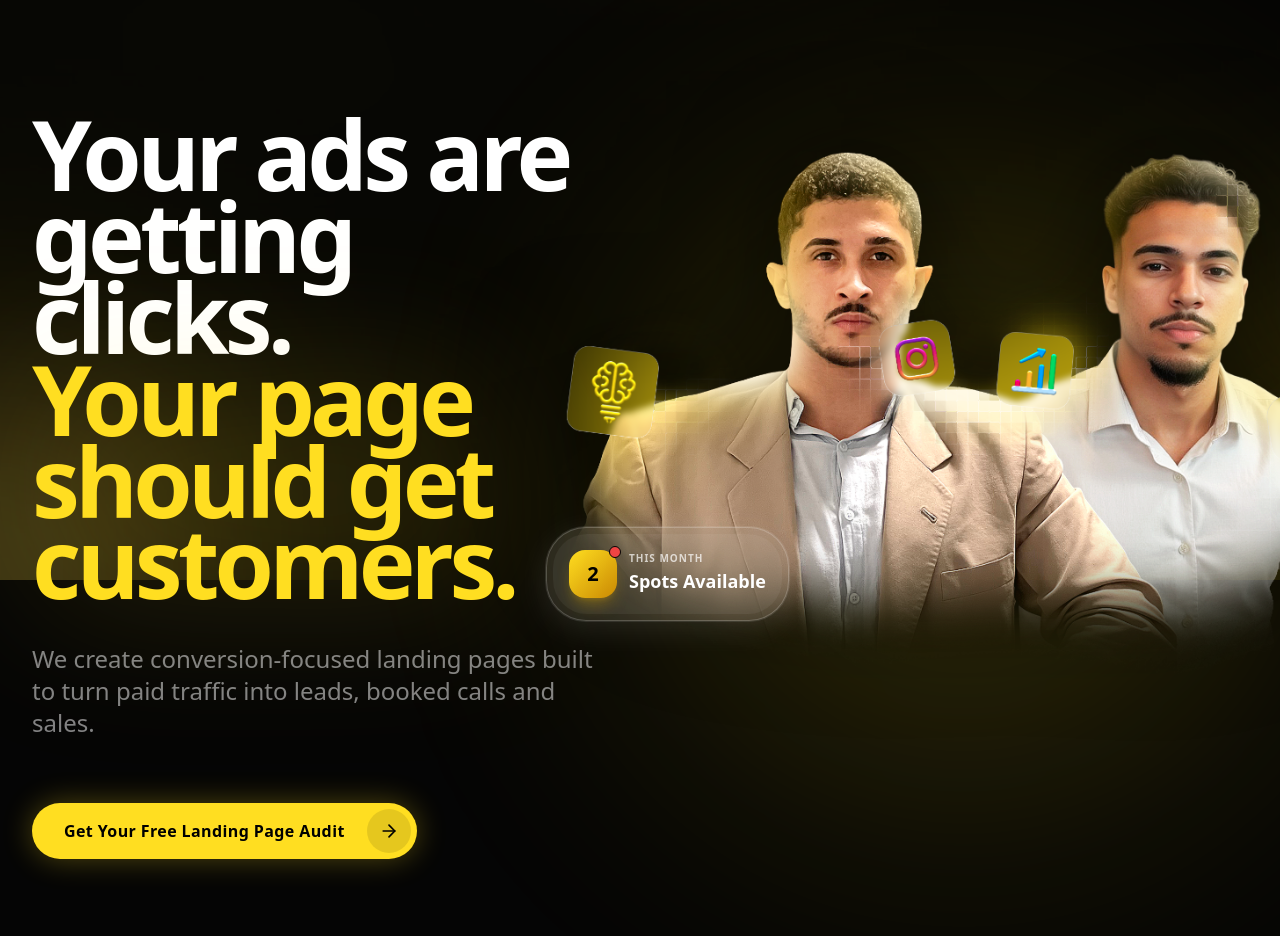
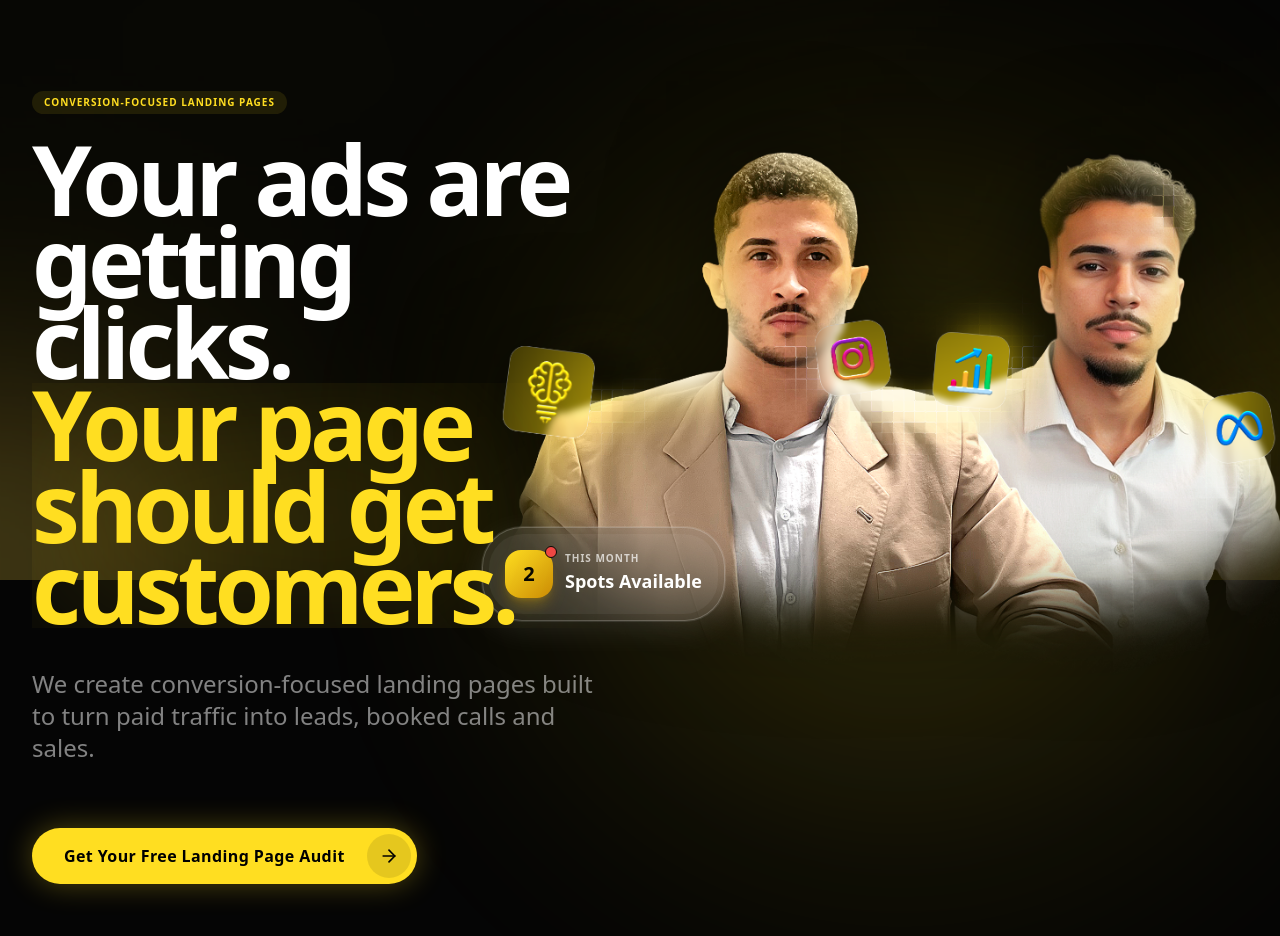
Before and after one commit to emersonbruno46-debug/idealsolutionsen, a React (Vite) app: page / in a window 1280 px wide. Shown: the part 220-1156 px from the top of the page. Built offline with nearby package versions, Linux system fonts and the light colour scheme; the HTML template or start-up script is replaced by a standard one.

Commit message:
feat: modernize hero entrance animation with gsap

```diff
--- a/package.json
+++ b/package.json
@@ -10,10 +10,12 @@
     "preview": "vite preview"
   },
   "dependencies": {
+    "@gsap/react": "^2.1.2",
     "@radix-ui/react-tooltip": "^1.1.4",
     "class-variance-authority": "^0.7.1",
     "clsx": "^2.1.1",
     "framer-motion": "^11.11.17",
+    "gsap": "^3.15.0",
     "lucide-react": "^0.460.0",
     "react": "^18.3.1",
     "react-dom": "^18.3.1",
--- a/src/pages/PremiumLanding.tsx
+++ b/src/pages/PremiumLanding.tsx
@@ -1,5 +1,7 @@
 import { useState, useEffect, useRef } from "react";
 import { motion, AnimatePresence } from "framer-motion";
+import gsap from "gsap";
+import { useGSAP } from "@gsap/react";
 import {
   Palette, Share2, Globe, ArrowRight, Star, Sparkles, Gem,
   Instagram, Linkedin, Twitter, Menu, X
@@ -129,7 +131,7 @@ const handleContact = () => {
 const MagneticCTA = ({ text, className = "", primary = true }: { text: string, className?: string, primary?: boolean }) => (
   <button
     onClick={handleContact}
-    className={`group relative pl-8 pr-[4.5rem] py-4 rounded-full font-bold tracking-wide active:scale-[0.98] transition-all duration-700 ease-[cubic-bezier(0.32,0.72,0,1)] ${
+    className={`group relative pl-8 pr-[4.5rem] py-4 rounded-full font-bold tracking-wide active:scale-[0.98] transition-all duration-700 ease-[cubic-bezier(0.32,0.72,0,1)] hover:scale-[1.02] ${
       primary
         ? "bg-[#FFDE21] text-black shadow-[0_0_30px_rgba(255,222,33,0.3)] hover:shadow-[0_0_50px_rgba(255,222,33,0.5)]"
         : "bg-white/5 text-white border border-white/10 hover:bg-white/10"
@@ -170,6 +172,72 @@ const PremiumLanding = () => {
   const [activeTestimonial, setActiveTestimonial] = useState(0);
   const processScroll = useAutoScroll();
   const portfolioScroll = useAutoScroll();
+  const heroRef = useRef<HTMLDivElement>(null);
+
+  useGSAP(() => {
+    if (!heroRef.current) return;
+    const prefersReducedMotion = window.matchMedia("(prefers-reduced-motion: reduce)").matches;
+    if (prefersReducedMotion) {
+      gsap.set([
+        ".hero-eyebrow",
+        ".hero-title-line",
+        ".hero-desc",
+        ".hero-ctas",
+        ".hero-image-container",
+        ".hero-floating-badge"
+      ], { opacity: 1, y: 0, yPercent: 0 });
+      return;
+    }
+    const isMobile = window.innerWidth < 768;
+    const tl = gsap.timeline({ defaults: { ease: "power3.out" } });
+
+    // Eyebrow
+    tl.fromTo(
+      ".hero-eyebrow",
+      { opacity: 0, y: isMobile ? 8 : 15 },
+      { opacity: 1, y: 0, duration: 0.5 }
+    );
+
+    // Title lines
+    tl.fromTo(
+      ".hero-title-line",
+      { opacity: 0, yPercent: isMobile ? 40 : 110 },
+      { opacity: 1, yPercent: 0, duration: isMobile ? 0.6 : 0.8, stagger: isMobile ? 0.08 : 0.12 },
+      "-=0.3"
+    );
+
+    // Desc
+    tl.fromTo(
+      ".hero-desc",
+      { opacity: 0, y: isMobile ? 10 : 20 },
+      { opacity: 1, y: 0, duration: 0.7 },
+      "-=0.4"
+    );
+
+    // CTAs
+    tl.fromTo(
+      ".hero-ctas",
+      { opacity: 0, y: isMobile ? 8 : 15 },
+      { opacity: 1, y: 0, duration: 0.5 },
+      "-=0.4"
+    );
+
+    // Image container
+    tl.fromTo(
+      ".hero-image-container",
+      { opacity: 0, scale: 0.98, y: isMobile ? 10 : 20 },
+      { opacity: 1, scale: 1, y: 0, duration: 0.9 },
+      "-=0.7"
+    );
+
+    // Floating Badge
+    tl.fromTo(
+      ".hero-floating-badge",
+      { opacity: 0, scale: 0.8 },
+      { opacity: 1, scale: 1, duration: 0.5 },
+      "-=0.4"
+    );
+  }, { scope: heroRef });
 
   useEffect(() => {
     const interval = setInterval(() => {
@@ -274,54 +342,54 @@ const PremiumLanding = () => {
       <main className="relative z-10 pt-40 pb-20">
 
         {/* Hero Z-Axis Cascade & Massive Typography */}
-        <section className="min-h-[90dvh] flex items-center justify-center pt-16 pb-0 lg:pt-24 lg:pb-32">
+        <section ref={heroRef} className="min-h-[90dvh] flex items-center justify-center pt-16 pb-0 lg:pt-24 lg:pb-32">
           <div className="container mx-auto px-4 lg:px-8">
             <div className="grid lg:grid-cols-2 gap-2 lg:gap-20 items-center">
 
               <div className="relative z-10 text-center lg:text-left">
-                <motion.h1
-                  custom={1} variants={fadeUp} initial="hidden" animate="visible"
-                  className="text-4xl sm:text-6xl md:text-8xl font-black mb-8 md:mb-10 leading-[1.1] md:leading-[0.85] tracking-tighter mt-4 md:mt-0"
-                >
-                  Your ads are getting clicks. <br className="hidden md:block" />
-                  <span className="text-[#FFDE21] drop-shadow-[0_0_80px_rgba(255,222,33,0.3)]">
-                    Your page should get customers.
+                <div className="hero-eyebrow inline-block px-3 py-1 bg-[#FFDE21]/10 text-[#FFDE21] rounded-full text-[10px] font-black uppercase tracking-widest mb-6">
+                  CONVERSION-FOCUSED LANDING PAGES
+                </div>
+
+                <h1 className="hero-title text-4xl sm:text-6xl md:text-8xl font-black mb-8 md:mb-10 leading-[1.1] md:leading-[0.85] tracking-tighter mt-4 md:mt-0">
+                  <span className="hero-title-line-wrapper block overflow-hidden">
+                    <span className="hero-title-line block">
+                      Your ads are getting clicks.
+                    </span>
                   </span>
-                </motion.h1>
+                  <span className="hero-title-line-wrapper block overflow-hidden">
+                    <span className="hero-title-line block text-[#FFDE21] drop-shadow-[0_0_80px_rgba(255,222,33,0.3)]">
+                      Your page should get customers.
+                    </span>
+                  </span>
+                </h1>
 
-                <motion.p
-                  custom={2} variants={fadeUp} initial="hidden" animate="visible"
-                  className="text-lg md:text-2xl text-white/50 max-w-2xl mx-auto lg:mx-0 mb-16 leading-relaxed font-medium"
-                >
+                <p className="hero-desc text-lg md:text-2xl text-white/50 max-w-2xl mx-auto lg:mx-0 mb-16 leading-relaxed font-medium">
                   We create conversion-focused landing pages built to turn paid traffic into leads, booked calls and sales.
-                </motion.p>
+                </p>
 
-                <motion.div
-                  custom={3} variants={fadeUp} initial="hidden" animate="visible"
-                  className="flex flex-col sm:flex-row items-center justify-center lg:justify-start gap-8"
-                >
+                <div className="hero-ctas flex flex-col sm:flex-row items-center justify-center lg:justify-start gap-8">
                   <MagneticCTA text="Get Your Free Landing Page Audit" />
-                </motion.div>
+                </div>
               </div>
 
               {/* Hero Image */}
-              <motion.div
-                custom={4} variants={fadeUp} initial="hidden" animate="visible"
-                className="relative mt-2 -mb-24 lg:mb-0 lg:mt-0 lg:-translate-x-8 xl:-translate-x-16"
-              >
+              <div className="hero-image-container relative mt-2 -mb-24 lg:mb-0 lg:mt-0 lg:-translate-x-8 xl:-translate-x-16">
                  <div className="relative flex justify-center items-end group w-full lg:w-[130%] xl:w-[160%] lg:-ml-[15%] xl:-ml-[30%]">
                     <div className="relative inline-block">
                       {/* Yellow Flare Behind Image */}
                       <div className="absolute top-1/2 left-1/2 -translate-x-1/2 -translate-y-1/2 w-[70%] h-[70%] bg-[#FFDE21]/20 rounded-full blur-[100px] lg:blur-[140px] z-0 animate-[pulse_6s_ease-in-out_infinite]" />
 
                       <motion.div
-                        variants={{
-                           visible: {
-                              y: [0, -15, 0],
-                              transition: { duration: 6, repeat: Infinity, ease: "easeInOut" }
-                           }
+                        animate={{
+                           y: [0, -15, 0]
                         }}
-                        className="relative z-10"
+                        transition={{
+                           duration: 6,
+                           repeat: Infinity,
+                           ease: "easeInOut"
+                        }}
+                        className="relative z-10 hero-image-loop"
                       >
                         <img
                           src="/hero-image.png"
@@ -331,7 +399,7 @@ const PremiumLanding = () => {
                       </motion.div>
 
                       {/* Floating Element over the image */}
-                      <div className="absolute bottom-[20%] -left-2 sm:bottom-[25%] sm:left-4 lg:bottom-[30%] lg:left-0 xl:bottom-[35%] xl:left-8 z-30 p-1 sm:p-1.5 rounded-[2rem] sm:rounded-[2.5rem] bg-white/10 border border-white/20 ring-1 ring-white/10 backdrop-blur-2xl shadow-[0_8px_32px_rgba(255,255,255,0.1)] scale-75 sm:scale-100 origin-left animate-[float-flare-sm_8s_ease-in-out_infinite_alternate] sm:animate-[float-flare_6s_ease-in-out_infinite_alternate]">
+                      <div className="hero-floating-badge absolute bottom-[20%] -left-2 sm:bottom-[25%] sm:left-4 lg:bottom-[30%] lg:left-0 xl:bottom-[35%] xl:left-8 z-30 p-1 sm:p-1.5 rounded-[2rem] sm:rounded-[2.5rem] bg-white/10 border border-white/20 ring-1 ring-white/10 backdrop-blur-2xl shadow-[0_8px_32px_rgba(255,255,255,0.1)] scale-75 sm:scale-100 origin-left animate-[float-flare-sm_8s_ease-in-out_infinite_alternate] sm:animate-[float-flare_6s_ease-in-out_infinite_alternate]">
                         <div className="rounded-[calc(2rem-0.375rem)] sm:rounded-[calc(2.5rem-0.375rem)] bg-white/5 p-3 sm:p-4 flex items-center gap-2 sm:gap-3">
                           <div className="relative w-9 h-9 sm:w-12 sm:h-12 bg-gradient-to-br from-[#FFDE21] to-yellow-600 rounded-xl sm:rounded-2xl flex items-center justify-center shadow-lg shadow-yellow-500/30">
                              <span className="absolute -top-1 -right-1 flex h-2.5 w-2.5 sm:h-3 sm:w-3">
@@ -348,7 +416,7 @@ const PremiumLanding = () => {
                       </div>
                     </div>
                  </div>
-              </motion.div>
+              </div>
 
             </div>
           </div>
```
Also changed, not shown: 1 other file (tests, documents, lock files or other folders).
